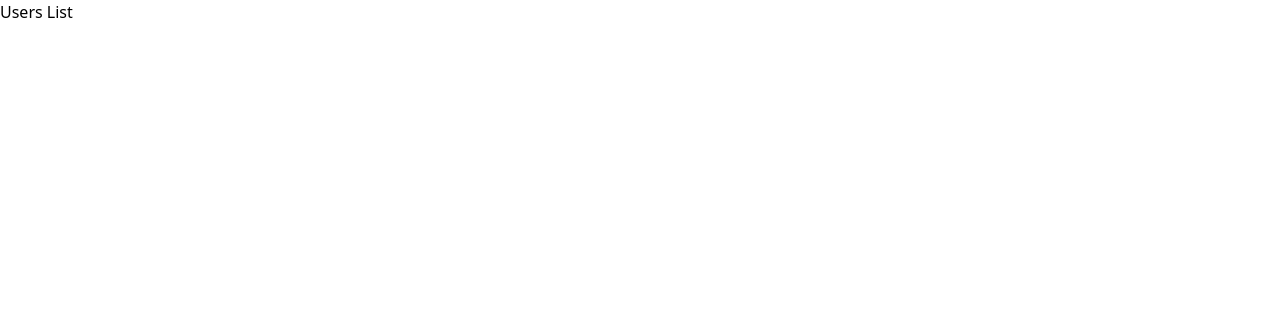
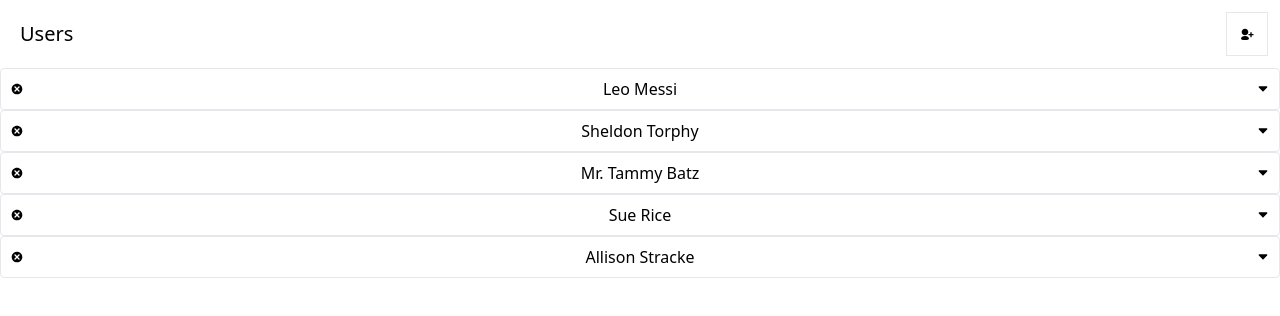
Before and after one commit to rushdy87/media, a React (Create React App) app: page / in a window 1280 px wide. Shown: the top 316 px of the page. Built offline with nearby package versions, Linux system fonts and the light colour scheme; data requests are answered from the project's data file.

Commit message:
fetch users, add user with RTK, and Skeleton wit tailwind

```diff
--- a/db.json
+++ b/db.json
@@ -1,5 +1,26 @@
 {
-  "users": [],
+  "users": [
+    {
+      "id": 1,
+      "name": "Leo Messi"
+    },
+    {
+      "name": "Sheldon Torphy",
+      "id": 2
+    },
+    {
+      "name": "Mr. Tammy Batz",
+      "id": 3
+    },
+    {
+      "name": "Sue Rice",
+      "id": 4
+    },
+    {
+      "name": "Allison Stracke",
+      "id": 5
+    }
+  ],
   "albums": [],
   "photos": []
 }
--- /dev/null
+++ b/src/components/Skeleton.jsx
@@ -0,0 +1,36 @@
+import classNames from 'classnames';
+
+const Skeleton = ({ times, className }) => {
+  const outerClassNames = classNames(
+    'relative',
+    'overflow-hidden',
+    'bg-gray-200',
+    'rounded',
+    'mb-2.5',
+    className
+  );
+  const innerClassNames = classNames(
+    'animate-shimmer',
+    'absolute',
+    'inset-0',
+    '-translate-x-full',
+    'bg-gradient-to-r',
+    'from-gray-200',
+    'via-white',
+    'to-gray-200'
+  );
+
+  const boxes = Array(times)
+    .fill(0)
+    .map((_, index) => {
+      return (
+        <div key={index} className={outerClassNames}>
+          <div className={innerClassNames} />
+        </div>
+      );
+    });
+
+  return boxes;
+};
+
+export default Skeleton;
--- a/src/components/UsersList.jsx
+++ b/src/components/UsersList.jsx
@@ -1,5 +1,79 @@
+import { useEffect, useState } from 'react';
+import { useDispatch, useSelector } from 'react-redux';
+import { TiUserAdd, TiDelete, TiArrowSortedDown } from 'react-icons/ti';
+
+import { fetchUsers, addUser } from '../store';
+
+import Skeleton from './Skeleton';
+import Button from './Button';
+
 const UsersList = () => {
-  return <div>Users List</div>;
+  const [isLoadingUsers, setIsLoadingUsers] = useState(false);
+  const [loadingUsersError, setLoadingUsersError] = useState(null);
+  const [isCreatingUser, setIsCreatingUser] = useState(false);
+  const [creatingUserError, setCreatingUserError] = useState(null);
+  const dispatch = useDispatch();
+
+  const { data } = useSelector((state) => {
+    return state.users; //{data, isLoading, error}
+  });
+
+  useEffect(() => {
+    setIsLoadingUsers(true);
+    dispatch(fetchUsers())
+      .unwrap()
+      .catch((error) => setLoadingUsersError(error))
+      .finally(() => setIsLoadingUsers(false));
+  }, [dispatch]);
+
+  const handleUserAdd = () => {
+    setIsCreatingUser(true);
+    dispatch(addUser())
+      .unwrap()
+      .catch((error) => setCreatingUserError(error))
+      .finally(() => setIsCreatingUser(false));
+  };
+
+  if (isLoadingUsers) {
+    return <Skeleton times={6} className="h-10 w-full" />;
+  }
+
+  if (loadingUsersError) {
+    return (
+      <div>
+        <h1>Error fetching data...</h1>
+      </div>
+    );
+  }
+
+  const renderedUsers = data.map((user) => {
+    return (
+      <div key={user.id} className="mb2 border rounded">
+        <div className="flex p-2 justify-between items-center cursor-pointer">
+          <TiDelete />
+          {user.name}
+          <TiArrowSortedDown />
+        </div>
+      </div>
+    );
+  });
+
+  return (
+    <div>
+      <div className="flex flex-row justify-between m-3">
+        <h1 className="m-2 text-xl">Users</h1>
+        {isCreatingUser ? (
+          'Creating USer'
+        ) : (
+          <Button onClick={handleUserAdd}>
+            <TiUserAdd />
+          </Button>
+        )}
+        {creatingUserError && 'Error creating user..'}
+      </div>
+      {renderedUsers}
+    </div>
+  );
 };
 
 export default UsersList;
--- a/src/store/index.js
+++ b/src/store/index.js
@@ -7,3 +7,6 @@ export const store = configureStore({
     users: usersReducer,
   },
 });
+
+export * from './thunks/fetchUsers';
+export * from './thunks/addUser';
--- a/src/store/slices/usersSlice.js
+++ b/src/store/slices/usersSlice.js
@@ -1,11 +1,46 @@
 import { createSlice } from '@reduxjs/toolkit';
+
+import { fetchUsers } from '../thunks/fetchUsers';
+import { addUser } from '../thunks/addUser';
 
 const userSlice = createSlice({
   name: 'users',
   initialState: {
     data: [],
+    isLoading: false,
+    error: null,
   },
-  reducers: {},
+  extraReducers(builder) {
+    // Fetch Users
+    builder.addCase(fetchUsers.pending, (state, action) => {
+      state.isLoading = true;
+    });
+
+    builder.addCase(fetchUsers.fulfilled, (state, action) => {
+      state.isLoading = false;
+      state.data = action.payload;
+    });
+
+    builder.addCase(fetchUsers.rejected, (state, action) => {
+      state.isLoading = false;
+      state.error = action.error;
+    });
+
+    // Add User
+    builder.addCase(addUser.pending, (state, action) => {
+      state.isLoading = true;
+    });
+
+    builder.addCase(addUser.fulfilled, (state, action) => {
+      state.isLoading = false;
+      state.data.push(action.payload);
+    });
+
+    builder.addCase(addUser.rejected, (state, action) => {
+      state.isLoading = false;
+      state.error = action.error;
+    });
+  },
 });
 
 export const usersReducer = userSlice.reducer;
--- /dev/null
+++ b/src/store/thunks/addUser.js
@@ -0,0 +1,13 @@
+import { createAsyncThunk } from '@reduxjs/toolkit';
+import axios from 'axios';
+import { faker } from '@faker-js/faker';
+
+const addUser = createAsyncThunk('user/add', async () => {
+  const respons = await axios.post('http://localhost:3005/users', {
+    name: faker.name.fullName(),
+  });
+
+  return respons.data;
+});
+
+export { addUser };
--- /dev/null
+++ b/src/store/thunks/fetchUsers.js
@@ -0,0 +1,21 @@
+import { createAsyncThunk } from '@reduxjs/toolkit';
+import axios from 'axios';
+
+const fetchUsers = createAsyncThunk('users/fetch', async () => {
+  const response = await axios.get('http://localhost:3005/users');
+
+  /* DEV Only
+   */
+  await pause(1000);
+  return response.data;
+});
+
+/* DEV Only
+ */
+const pause = (duration) => {
+  return new Promise((resolve) => {
+    setTimeout(resolve, duration);
+  });
+};
+
+export { fetchUsers };
--- a/tailwind.config.js
+++ b/tailwind.config.js
@@ -2,7 +2,16 @@
 module.exports = {
   content: ['./src/**/*.{js,jsx,ts,tsx}'],
   theme: {
-    extend: {},
+    extend: {
+      keyframes: {
+        shimmer: {
+          '100%': { transform: 'translateX(100%)' },
+        },
+      },
+      animation: {
+        shimmer: 'shimmer 1.5s infinite',
+      },
+    },
   },
   plugins: [],
 };
```
